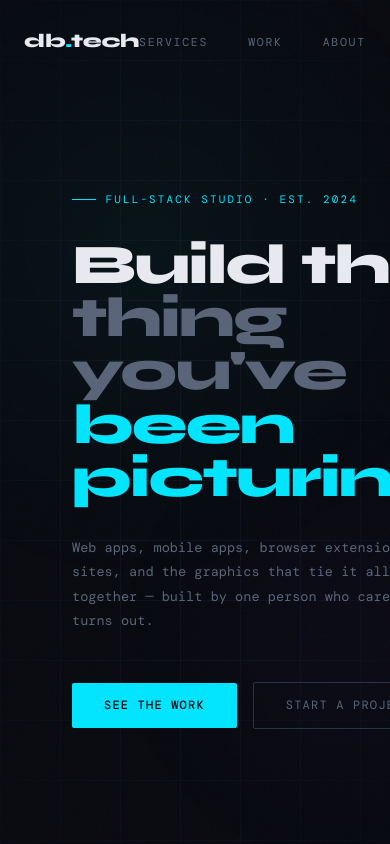
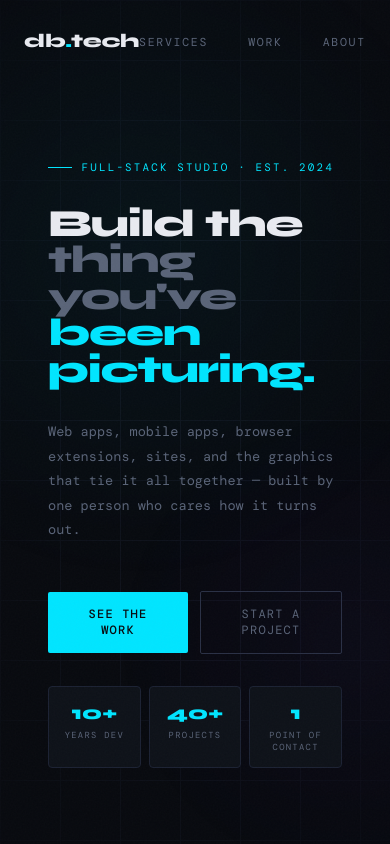
Before and after one commit to djbohl/dbohltech-website, a Next.js app: page / in a window 390 px wide. Shown: the top 844 px of the page. Built offline with nearby package versions, Linux system fonts and the light colour scheme; a web font is replaced by a local one.

Commit message:
Fix: mobile responsiveness of hero section

```diff
--- a/app/globals.css
+++ b/app/globals.css
@@ -1033,8 +1033,23 @@ footer {
 
 /* RESPONSIVE */
 @media (max-width: 900px) {
+  /* Hero: single column, show stats below, hide terminal */
   .hero { grid-template-columns: 1fr; }
-  .hero-right { display: none; }
+  .hero-left { padding: 6rem 1.5rem 2rem; }
+  .hero-right {
+    display: flex;
+    padding: 0 1.5rem 4rem;
+    gap: 1rem;
+  }
+  .terminal { display: none; }
+  h1 { font-size: clamp(2.4rem, 9vw, 3.5rem); }
+  .hero-desc { max-width: 100%; }
+  .stats-row { grid-template-columns: repeat(3, 1fr); }
+  .stat { padding: 0.9rem 0.5rem; }
+  .stat-num { font-size: 1.4rem; }
+  .hero-actions { flex-wrap: wrap; gap: 0.75rem; }
+  .btn-primary, .btn-ghost { flex: 1; min-width: 140px; text-align: center; justify-content: center; }
+
   .services-grid { grid-template-columns: 1fr; }
   .projects-grid { grid-template-columns: 1fr; }
   .project-card.featured { grid-column: span 1; grid-template-columns: 1fr; }
@@ -1047,4 +1062,13 @@ footer {
   .blog-header { padding: 6rem 1.5rem 3rem; }
   .post-header { padding: 6rem 1.5rem 3rem; }
   .project-detail-layout { grid-template-columns: 1fr; padding: 2rem 1.5rem; gap: 2rem; }
+  footer { flex-direction: column; gap: 1rem; text-align: center; }
+  .footer-links { justify-content: center; }
 }
+
+@media (max-width: 420px) {
+  h1 { font-size: clamp(2rem, 10vw, 2.4rem); }
+  .stats-row { grid-template-columns: 1fr 1fr 1fr; gap: 0.5rem; }
+  .stat-num { font-size: 1.2rem; }
+  .stat-label { font-size: 0.55rem; }
+}
```
Also changed, not shown: app/card/card.module.css (+16 -0 lines).
